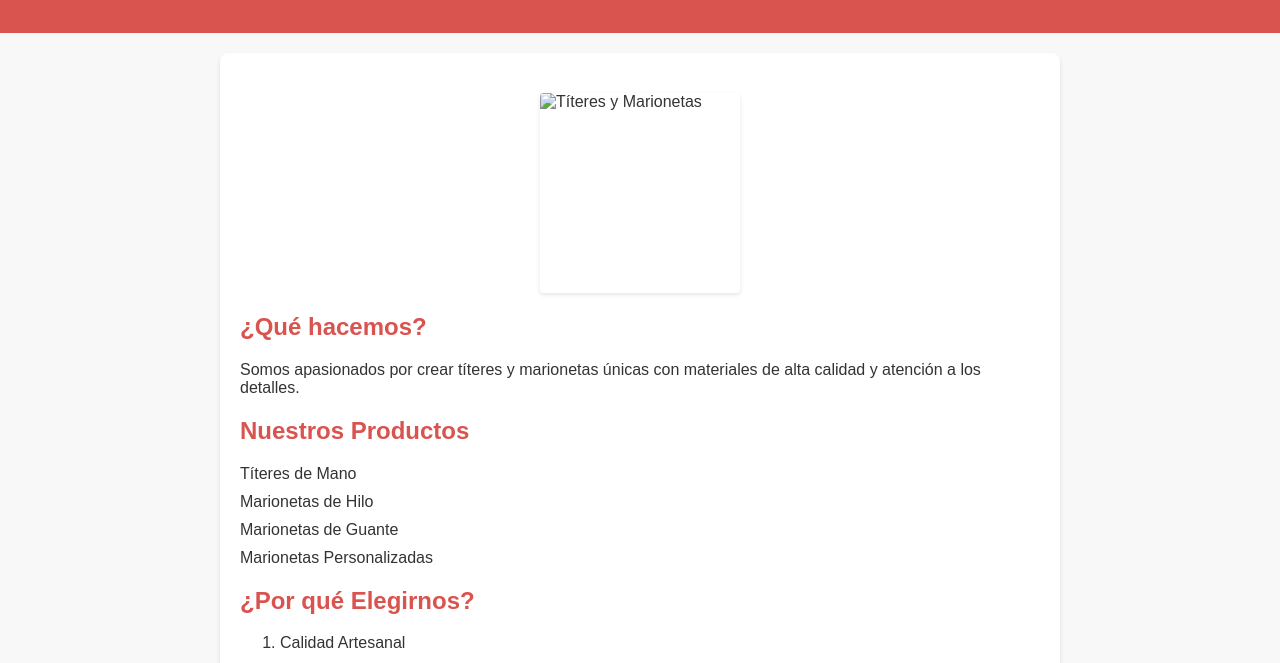
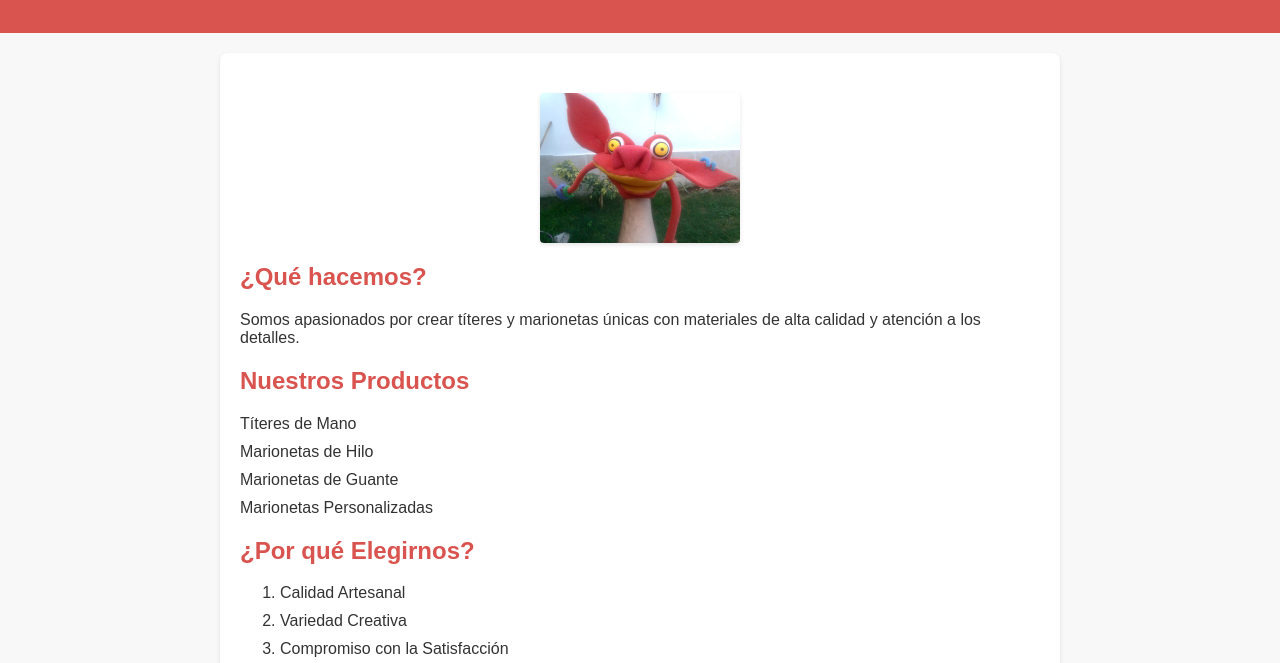
Before and after one commit to Fedelunalu/titeresymarionetas, a plain HTML site: page index.html in a window 1280 px wide. Shown: the part 121-784 px from the top of the page. Drawn offline with Linux system fonts and the light colour scheme.

Commit message:
Update index.html

```diff
--- a/index.html
+++ b/index.html
@@ -13,7 +13,7 @@
     </header>
 
     <section>
-        <img src="Imágenes/Imagen0037.jpg" alt="Títeres y Marionetas" width="200cm" height="200cm">
+        <img src="Imagen0037.jpg" alt="Títeres y Marionetas" width="200cm" height="200cm">
 
         <h2>¿Qué hacemos?</h2>
         <p>Somos apasionados por crear títeres y marionetas únicas con materiales de alta calidad y atención a los detalles.</p>
```
